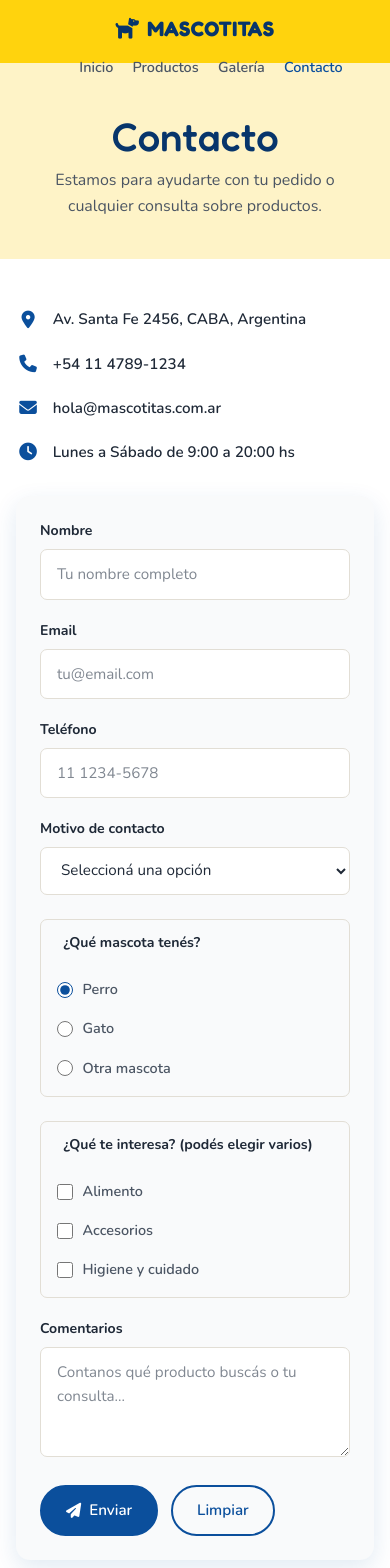
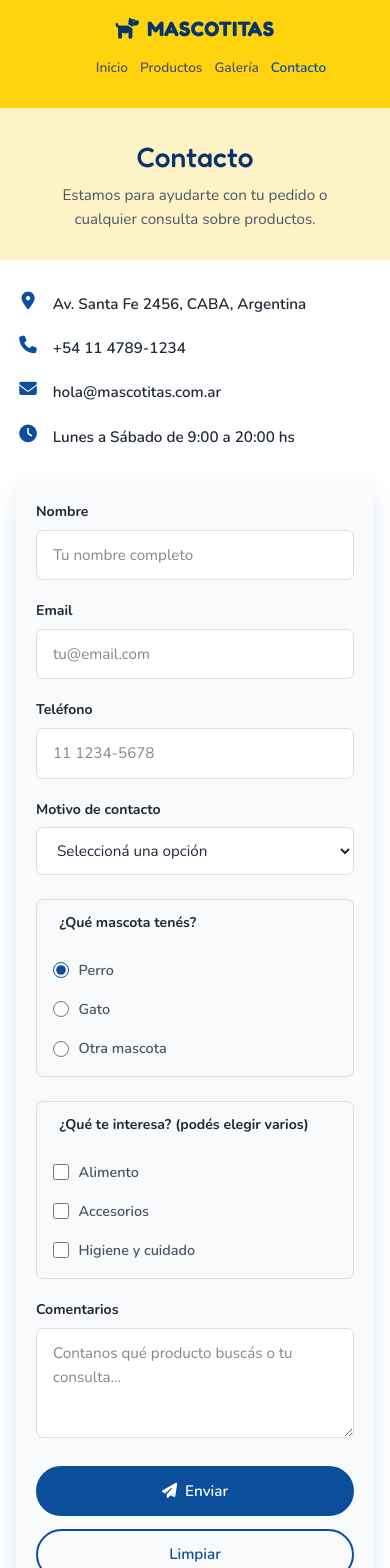
Before and after one commit to daliendre95-spec/MascotitasPetshop, a React (Vite) app: page /contacto in a window 390 px wide. Shown: the top 1568 px of the page. Built offline with nearby package versions, Linux system fonts and the light colour scheme.

Commit message:
fix: ajustes responsive mobile en navbar, hero y formulario

```diff
--- a/src/styles/cards-section.css
+++ b/src/styles/cards-section.css
@@ -10,3 +10,13 @@
   gap: 2rem;
   justify-content: center;
 }
+
+@media (max-width: 768px) {
+  .cards-section {
+    padding: 2rem 1rem 3.5rem;
+  }
+
+  .cards-grid {
+    gap: 1.25rem;
+  }
+}
--- a/src/styles/contact.css
+++ b/src/styles/contact.css
@@ -7,6 +7,10 @@
   grid-template-columns: 280px 1fr;
   gap: 3rem;
   align-items: start;
+}
+
+.contact-wrapper > * {
+  min-width: 0;
 }
 
 .contact-info {
@@ -141,6 +145,10 @@ fieldset.form-group input[type='checkbox'] {
 }
 
 @media (max-width: 768px) {
+  .contact-section {
+    padding: 2rem 0 3.5rem;
+  }
+
   .contact-wrapper {
     grid-template-columns: 1fr;
     gap: 2rem;
@@ -150,7 +158,20 @@ fieldset.form-group input[type='checkbox'] {
     padding-top: 0;
   }
 
+  .contact-info-item {
+    align-items: flex-start;
+  }
+
   .contact-form {
-    padding: 1.5rem;
+    padding: 1.25rem;
+  }
+
+  .form-actions {
+    flex-direction: column;
+    align-items: stretch;
+  }
+
+  .form-actions .btn {
+    width: 100%;
   }
 }
--- a/src/styles/gallery.css
+++ b/src/styles/gallery.css
@@ -35,3 +35,15 @@
 .gallery-item:hover img {
   transform: scale(1.05);
 }
+
+@media (max-width: 768px) {
+  .gallery-section {
+    padding: 2rem 1rem 3.5rem;
+  }
+
+  .gallery-item {
+    flex: 1 1 100%;
+    max-width: 100%;
+    height: 220px;
+  }
+}
--- a/src/styles/global.css
+++ b/src/styles/global.css
@@ -71,6 +71,13 @@ h3 {
   padding: 0 1rem;
 }
 
+@media (max-width: 768px) {
+  .btn {
+    font-size: 0.9rem;
+    padding: 0.65rem 1.15rem;
+  }
+}
+
 .btn {
   display: inline-flex;
   align-items: center;
--- a/src/styles/hero.css
+++ b/src/styles/hero.css
@@ -44,6 +44,12 @@
 
 @media (max-width: 768px) {
   .hero {
+    min-height: calc(100dvh - 7.5rem);
+    padding: 1.5rem 1rem;
     background-position: center center;
   }
+
+  .hero p {
+    font-size: 1rem;
+  }
 }
--- a/src/styles/navbar.css
+++ b/src/styles/navbar.css
@@ -48,6 +48,11 @@
 }
 
 @media (max-width: 768px) {
+  .site-header {
+    height: auto;
+    min-height: var(--header-height);
+  }
+
   .site-header .container {
     height: auto;
     flex-direction: column;
@@ -56,8 +61,16 @@
     padding-bottom: 0.75rem;
   }
 
+  .main-nav {
+    width: 100%;
+  }
+
   .main-nav ul {
     justify-content: center;
-    gap: 0.5rem 1.2rem;
+    gap: 0.5rem 0.75rem;
+  }
+
+  .main-nav a {
+    font-size: 0.85rem;
   }
 }
--- a/src/styles/page-hero.css
+++ b/src/styles/page-hero.css
@@ -16,3 +16,18 @@
   max-width: 600px;
   margin: 0 auto;
 }
+
+@media (max-width: 768px) {
+  .page-hero {
+    padding: 2rem 1rem 1.75rem;
+  }
+
+  .page-hero h1 {
+    font-size: clamp(1.75rem, 7vw, 2.5rem);
+  }
+
+  .page-hero p {
+    font-size: 0.95rem;
+    padding: 0 0.25rem;
+  }
+}
```
